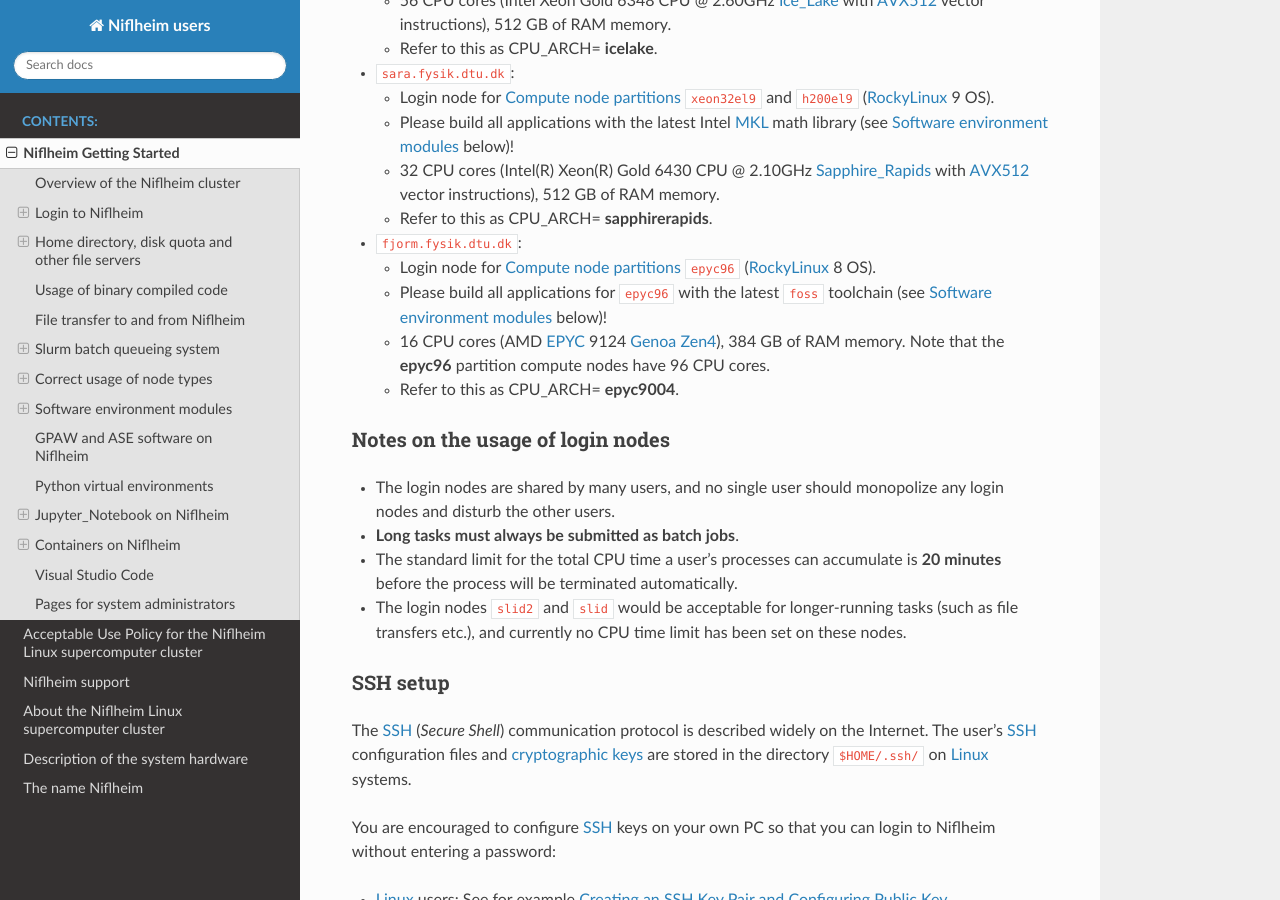
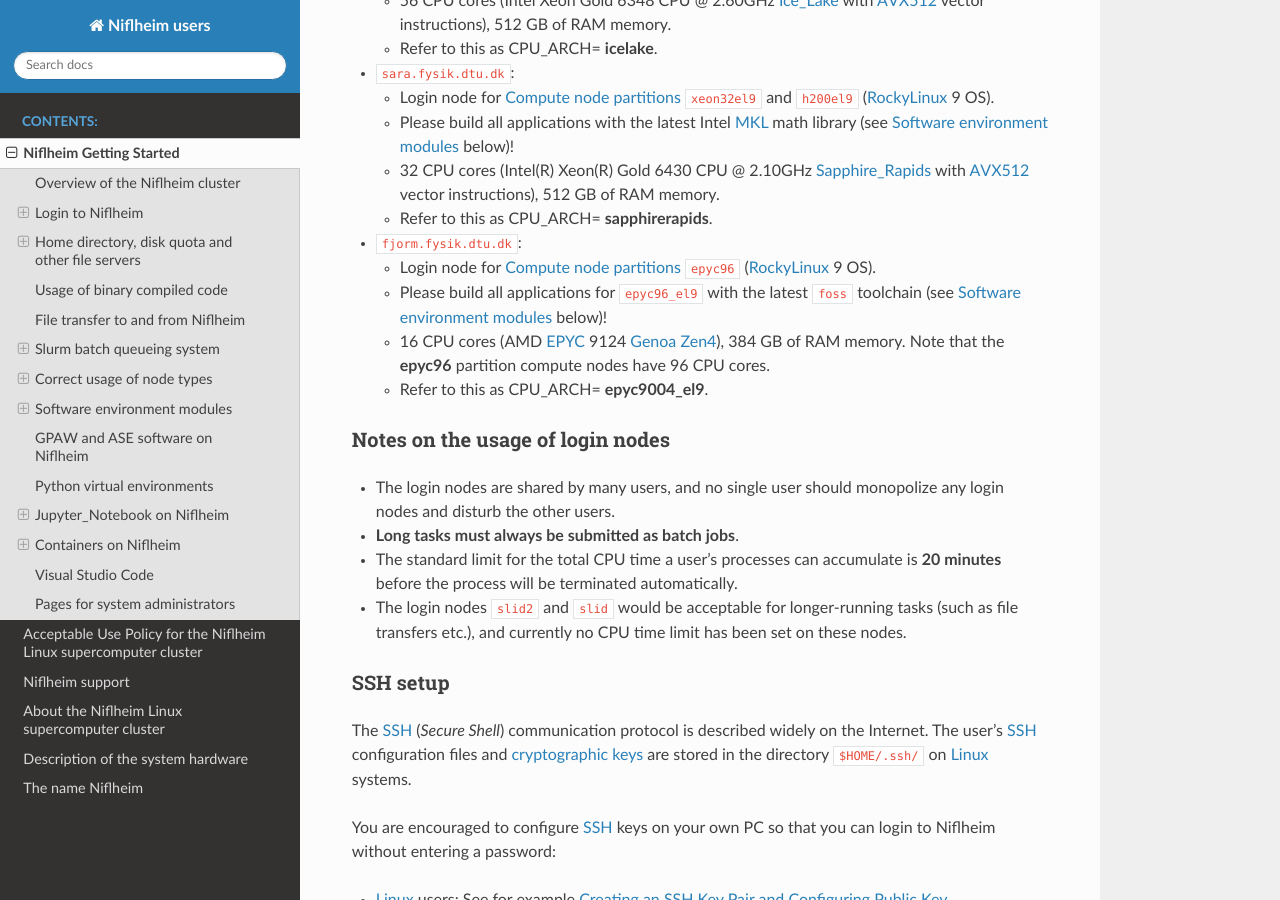
Before and after one commit to OleHolmNielsen/Niflheim_users, a Sphinx documentation site: the page built from docs/Niflheim_Getting_Started.rst, in a window 1280 px wide and 900 px high, scrolled down 1545 px. Built offline with Sphinx 7.4.7 and the Read the Docs theme 3.1.0, drawn with Linux system fonts in a browser that asks for light colours; some of the changed text lies outside the part shown.

Commit message:
Added epyc96el9 and fjorm

```diff
--- a/docs/Niflheim_Getting_Started.rst
+++ b/docs/Niflheim_Getting_Started.rst
@@ -90,11 +90,11 @@
 
 * ``fjorm.fysik.dtu.dk``:
 
-  * Login node for :ref:`compute_node_partitions` ``epyc96`` (RockyLinux_ 8 OS).
-  * Please build all applications for ``epyc96`` with the latest ``foss`` toolchain (see `Software environment modules`_ below)!
+  * Login node for :ref:`compute_node_partitions` ``epyc96`` (RockyLinux_ 9 OS).
+  * Please build all applications for ``epyc96_el9`` with the latest ``foss`` toolchain (see `Software environment modules`_ below)!
   * 16 CPU cores (AMD EPYC_ 9124 Genoa_ Zen4_), 384 GB of RAM memory.
     Note that the **epyc96** partition compute nodes have 96 CPU cores.
-  * Refer to this as CPU_ARCH= **epyc9004**.
+  * Refer to this as CPU_ARCH= **epyc9004_el9**.
 
 .. _Hyperthreading: https://en.wikipedia.org/wiki/Hyper-threading
 .. _AVX512: https://en.wikipedia.org/wiki/AVX-512
@@ -430,8 +430,16 @@
     - 32
     - 4096 GB
     - 14 TB
+  * - epyc96el9
+    - fjorm
+    - EL9
+    - | EPYC_ Zen4_
+      | 9474F_
+    - 96
+    - 768 GB
+    - 1.7 TB
   * - epyc96
-    - fjorm
+    - (none)
     - EL8
     - | EPYC_ Zen4_
       | 9474F_
```
